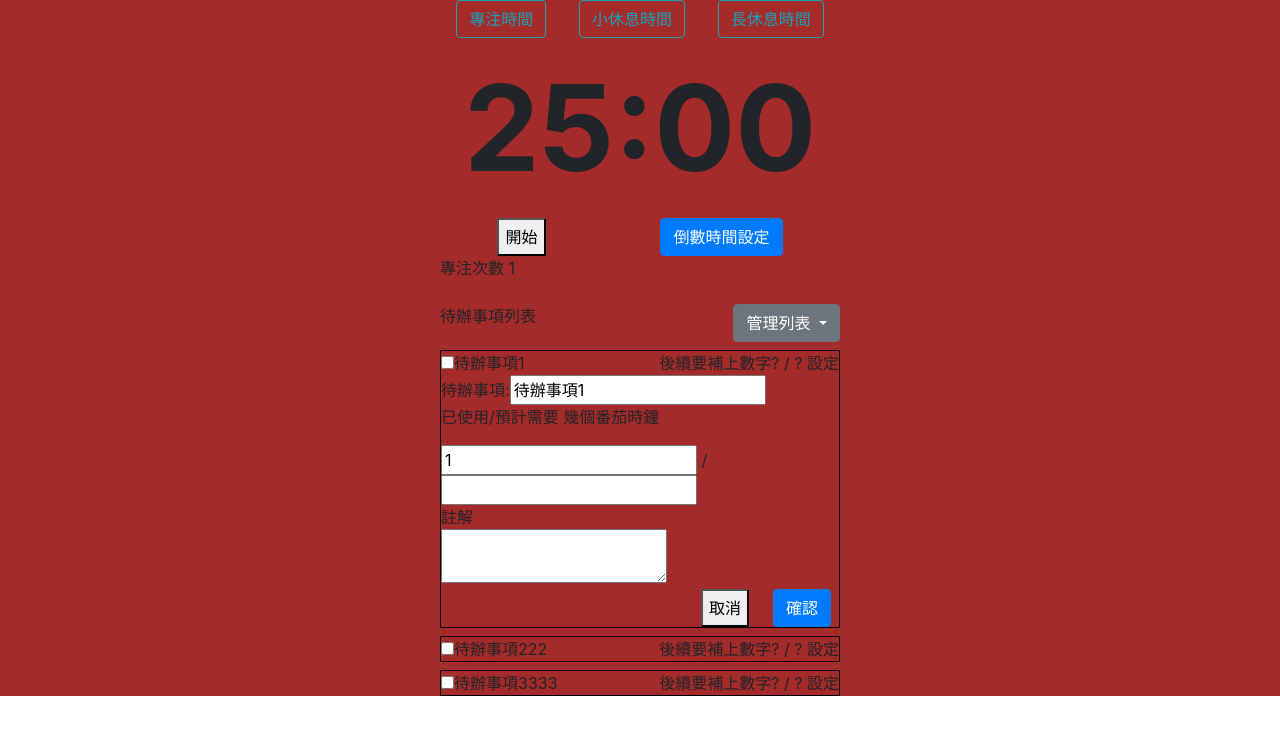
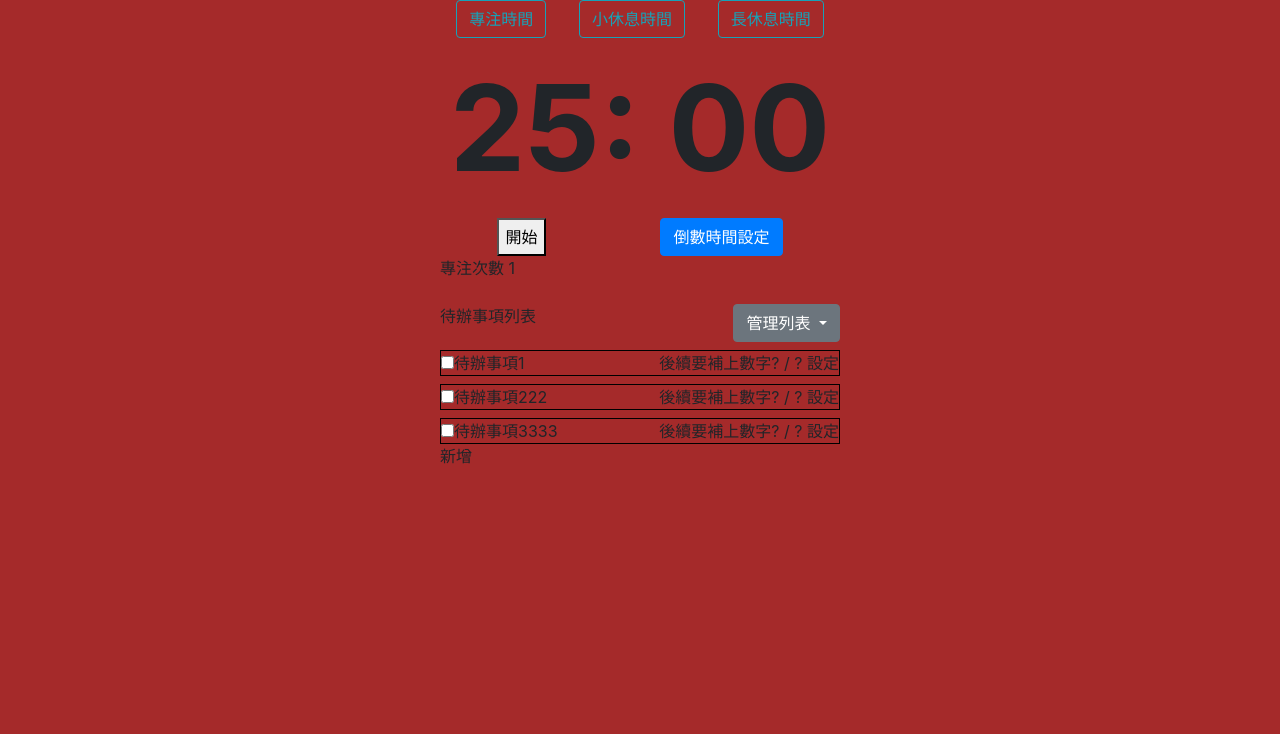
Before and after one commit to Austin1a2b/time-countdown, a Vue app: page /#/time-countdown in a window 1280 px wide. Shown: the top 734 px of the page. Built offline with nearby package versions, Linux system fonts and the light colour scheme.

Commit message:
準備將列表與主頁分離

```diff
--- a/package.json
+++ b/package.json
@@ -12,6 +12,7 @@
     "core-js": "^3.6.5",
     "jquery": "^3.6.0",
     "popper.js": "^1.16.0",
+    "uuid": "^8.3.2",
     "vue": "^2.6.11",
     "vue-router": "^3.5.1"
   },
--- a/src/views/TimeCountdown.vue
+++ b/src/views/TimeCountdown.vue
@@ -27,7 +27,8 @@
         </button>
       </div>
       <div class="display-countdown">
-        {{ countdownMinutes }}:{{ countdownSeconds | changeSecondDisplay }}
+        {{ countdownMinutes | changeNumberDisplay }}:
+        {{ countdownSeconds | changeNumberDisplay }}
       </div>
       <div class="d-flex justify-content-around">
         <button
@@ -63,7 +64,9 @@
               管理列表
             </button>
             <div class="dropdown-menu" aria-labelledby="manage-task">
-              <button class="dropdown-item">刪除所有待辦</button>
+              <button @click="deleteTask('allTask')" class="dropdown-item">
+                刪除所有待辦
+              </button>
               <button class="dropdown-item">清除所有記數</button>
               <button class="dropdown-item"></button>
             </div>
@@ -85,7 +88,7 @@
             </div>
           </div>
           <!-- 設定內容 -->
-          <form class="task-toggle" v-if="task.id === clickId">
+          <form class="edit-task" v-if="task.id === clickId">
             <!-- title -->
             <span> 待辦事項:</span>
             <input type="text" v-model="task.title" />
@@ -102,12 +105,40 @@
               <textarea type="text" name="note" id="" />
             </div>
             <!-- 按鈕 -->
-            <div class="d-flex justify-content-end">
+            <div class="d-flex justify-content-around">
+              <button @click="deleteTask(task.id)">刪除</button>
               <button class="mr-4" @click="toggleSetting('close')">取消</button>
               <button type="submit" class="mr-2 btn btn-primary">確認</button>
             </div>
           </form>
         </div>
+        <div>
+          <div @click="toggleSetting('new')">新增</div>
+        </div>
+        <!-- 新增 -->
+        <!-- 設定內容 -->
+        <form class="create-task" v-if="clickId === 'new'">
+          <!-- title -->
+          <span> 待辦事項:</span>
+          <input type="text" />
+          <!-- 計次 -->
+          <div>
+            <p>預計需要 幾個番茄時鐘</p>
+            <input type="number" min="1" />
+          </div>
+          <!-- note -->
+          <div>
+            <div>註解</div>
+            <textarea type="text" name="note" id="" />
+          </div>
+          <!-- 按鈕 -->
+          <div class="d-flex justify-content-around">
+            <button>刪除</button>
+            <button class="mr-4" @click="toggleSetting('close')">取消</button>
+            <button type="submit" class="mr-2 btn btn-primary">確認</button>
+          </div>
+        </form>
+        <!-- 新增-->
       </div>
     </div>
   </div>
@@ -116,6 +147,7 @@
 
 <script>
 import TimeSettingModal from "../components/TimeSettingModal.vue";
+// import { v4 as uuidv4 } from "uuid";
 
 export default {
   components: {
@@ -128,16 +160,25 @@ export default {
           title: "待辦事項1",
           id: 1,
           complete: false,
+          note: "",
+          estimatedTimes: 1,
+          executedTimes: 0,
         },
         {
           title: "待辦事項222",
           id: 2,
           complete: false,
+          note: "",
+          estimatedTimes: 1,
+          executedTimes: 0,
         },
         {
           title: "待辦事項3333",
           id: 3,
           complete: false,
+          note: "",
+          estimatedTimes: 1,
+          executedTimes: 0,
         },
       ],
       countdownState: "pause",
@@ -151,7 +192,7 @@ export default {
       times: 1,
       countdownMode: "focus",
       setIntervalId: -1,
-      clickId: 1,
+      clickId: "close",
     };
   },
   methods: {
@@ -198,14 +239,24 @@ export default {
         this.chooseCountdown(this.countdownSetting.focusTime, "focus");
       }
     },
-    toggleSetting(taskid) {
-      this.clickId = taskid;
+    toggleSetting(taskId) {
+      this.clickId = taskId;
+    },
+    deleteTask(taskId) {
+      if (taskId === "allTask") {
+        this.tasks = [];
+      } else {
+        console.log("in");
+        this.tasks = this.tasks.filter((task) => {
+          return task.id !== taskId;
+        });
+      }
     },
   },
   // 原本 預計 用 filters 功能 讓 秒數=0 ; 回傳 00
   // 後續想到 可以在 倒數計時的功能裡面 達成這項功能
   filters: {
-    changeSecondDisplay(n) {
+    changeNumberDisplay(n) {
       if (n === 0) {
         return "00";
       } else return n;
@@ -217,6 +268,7 @@ export default {
 <style>
 .body {
   background-color: brown;
+  min-height: 100vh;
 }
 
 .main {
```
Also changed, not shown: 1 other file (tests, documents, lock files or other folders).
